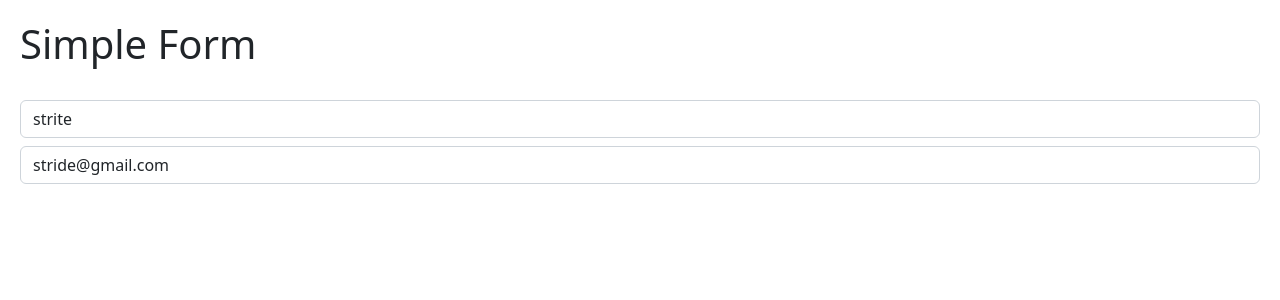
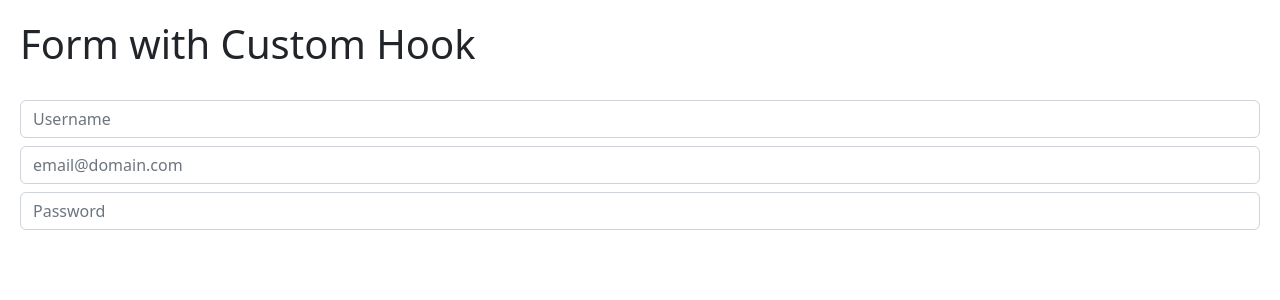
Before and after one commit to graterol-oswaldo/react-hooks-in-deep, a React (Vite) app: page / in a window 1280 px wide. Shown: the top 300 px of the page. Built offline with nearby package versions, Linux system fonts and the light colour scheme.

Commit message:
feat:hooks in deep - customHook: useForm

```diff
--- /dev/null
+++ b/src/02-useEffect/CustomHookForm.jsx
@@ -0,0 +1,49 @@
+import { useForm } from "../hooks/useForm"
+
+export const CustomHookForm = () => {
+
+const { formState, onInputChange } = useForm(
+  {
+    username: '',
+    email: '',
+    password: '',
+  } );
+
+const {username,email,password} = formState;
+
+  return (
+    <>
+        <h1>Form with Custom Hook</h1>
+
+        <br />
+
+        <input
+        type="text"
+        className="form-control"
+        placeholder="Username"
+        name="username"
+        value={username}
+        onChange={ onInputChange }
+        />
+
+
+        <input
+        type="email"
+        className="form-control mt-2"
+        placeholder="email@domain.com"
+        name="email"
+        value={email}
+        onChange={ onInputChange }
+        />
+
+        <input
+        type="password"
+        className="form-control mt-2"
+        placeholder="Password"
+        name="password"
+        value={password}
+        onChange={ onInputChange }
+        />
+    </>
+  )
+}
--- /dev/null
+++ b/src/hooks/useForm.js
@@ -0,0 +1,16 @@
+import { useState } from "react";
+
+export const useForm = (initialForm = {}) => {
+
+    const [formState, setFormState] = useState(initialForm)
+
+      const onInputChange = ({target}) => {
+        const {name, value} = target;
+        setFormState({
+          ...formState,
+          [ name ]: value
+        })
+      }
+
+    return {...formState, formState, onInputChange}
+}
--- a/src/main.jsx
+++ b/src/main.jsx
@@ -1,6 +1,7 @@
 import React from 'react'
 import ReactDOM from 'react-dom/client'
-import { SimpleForm } from './02-useEffect/SimpleForm'
+import { CustomHookForm } from './02-useEffect/CustomHookForm'
+// import { SimpleForm } from './02-useEffect/SimpleForm'
 // import { HooksApp } from './HooksApp'
 // import {CounterApp} from './01-useState/CounterApp'
 // import { CounterWithCustomHook } from './01-useState/CounterWithCustomHook'
@@ -9,6 +10,6 @@
 
 ReactDOM.createRoot(document.getElementById('root')).render(
   <React.StrictMode>
-    <SimpleForm />
+    <CustomHookForm />
   </React.StrictMode>
 )
```
